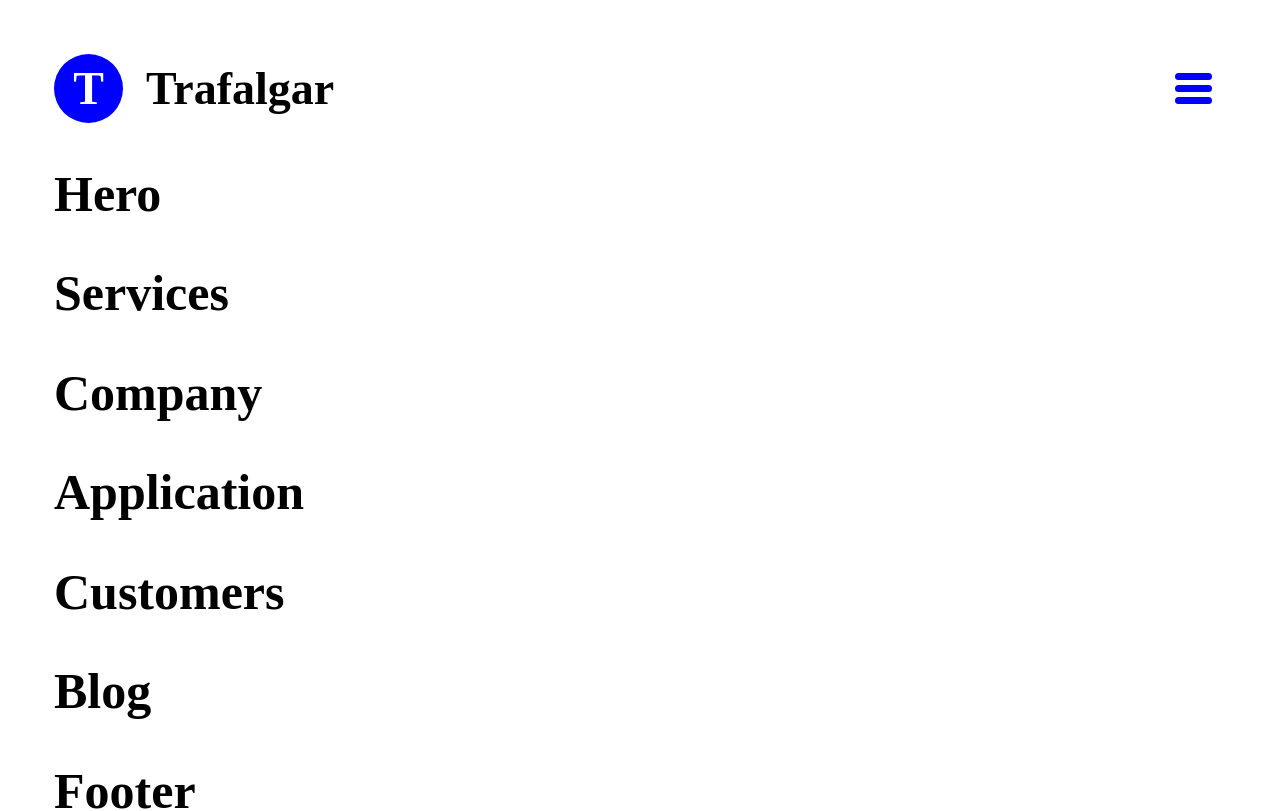
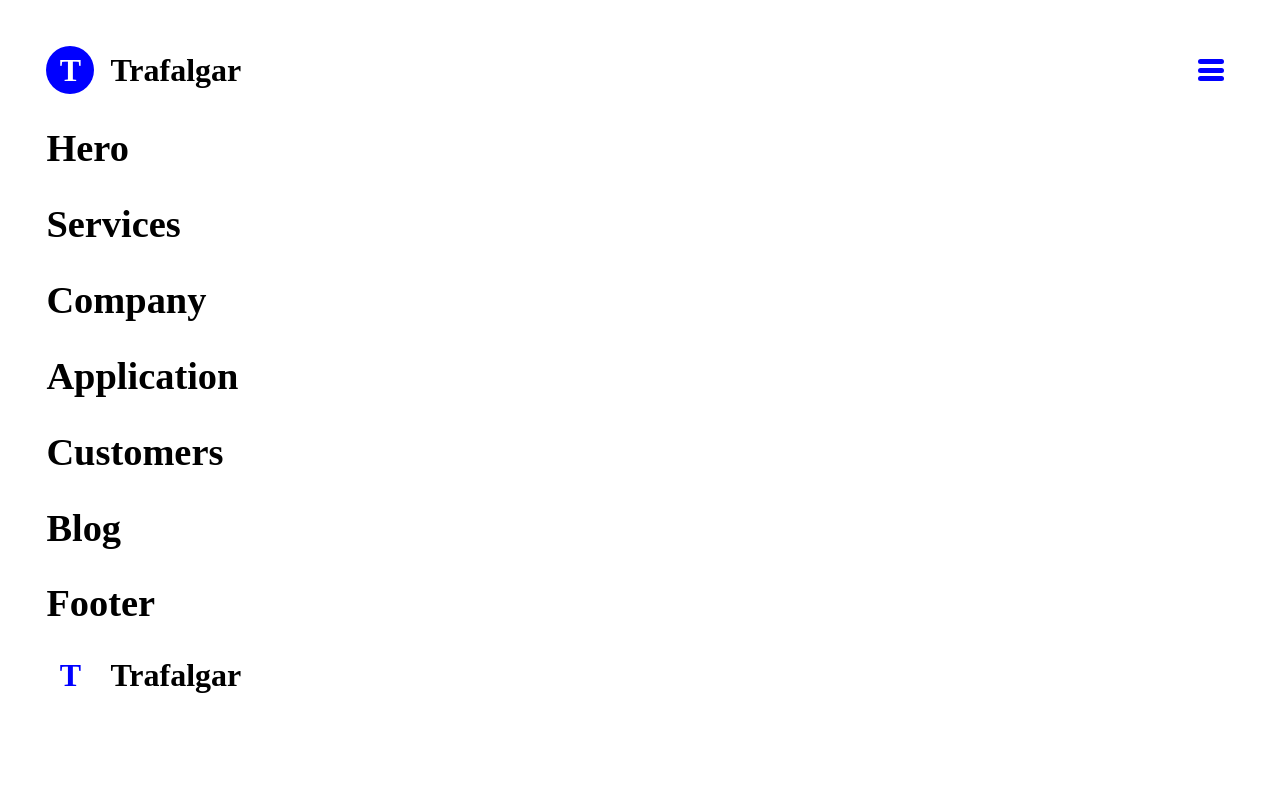
Before and after one commit to stroncaro/landing-practice, a React (Vite) app: page / in a window 1280 px wide. Shown: the top 811 px of the page. Built offline with nearby package versions, Linux system fonts and the light colour scheme.

Commit message:
Fix 'font-size' not being relative to screen size for better readability

```diff
--- a/src/styles.css
+++ b/src/styles.css
@@ -15,9 +15,8 @@
   --color-black: black;
   --color-gray: gray;
 
-  /* TODO: set font sizes relative to screen? */
-  --font-size-big: 50px;
-  --font-size-normal: 46px;
+  --font-size-normal: clamp(16px, 5vw, 32px);
+  --font-size-big: 1.2rem;
   font-size: var(--font-size-normal);
 
   --font-weight-bold: 700;
@@ -26,7 +25,7 @@
 }
 
 body {
-  padding: 1rem;
+  padding: 1.2rem;
 }
 
 h1 {
```
